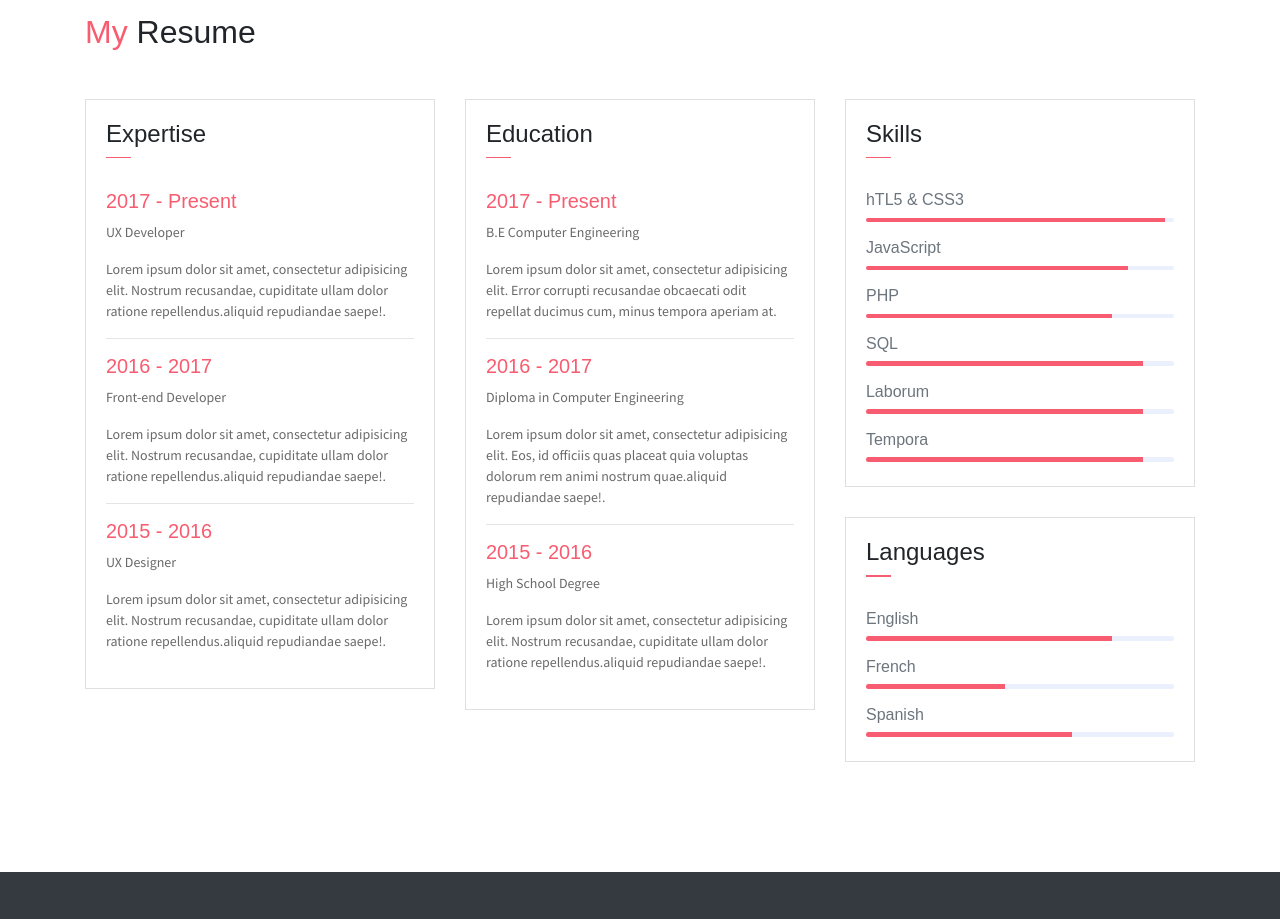
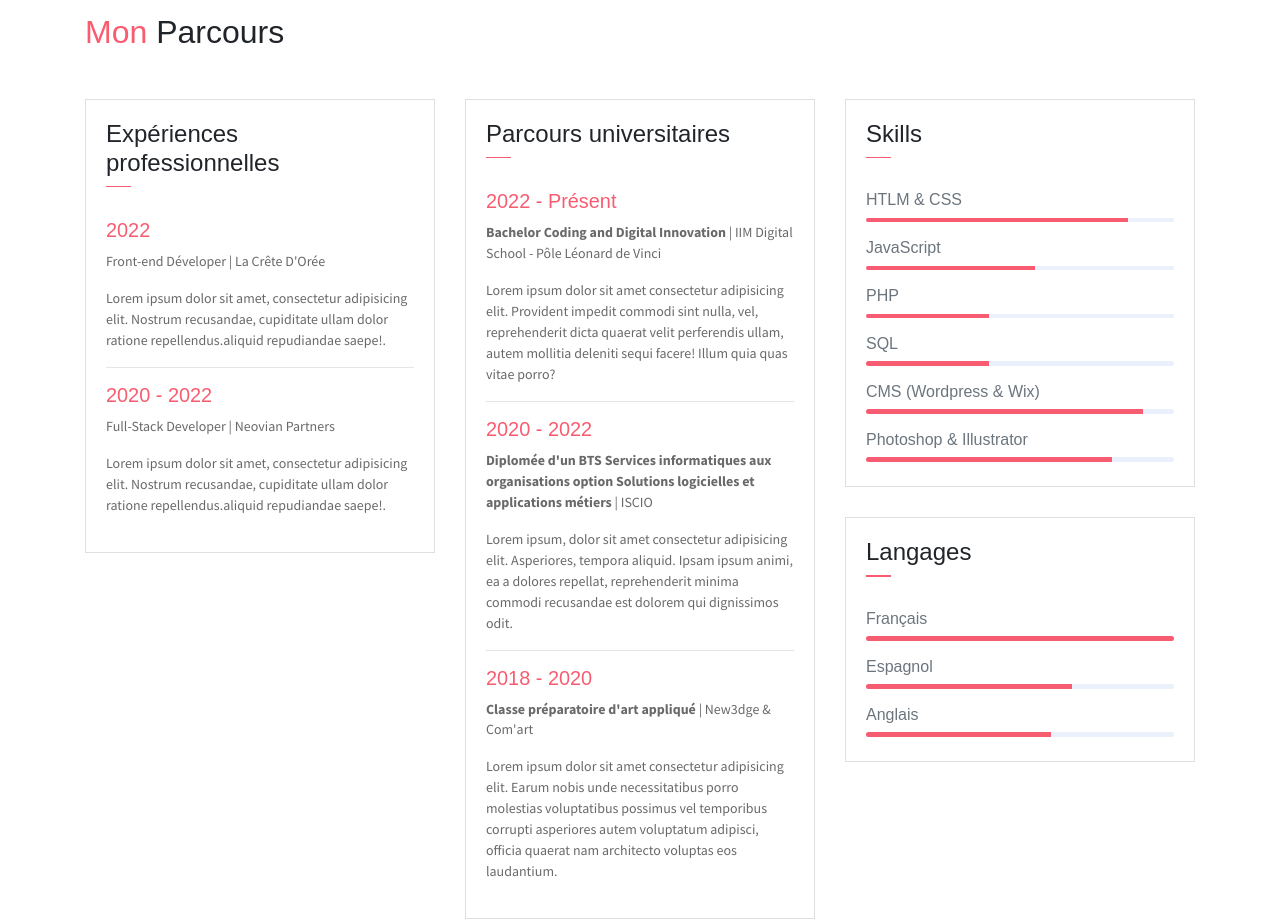
Before and after one commit to Sadako-amaryllis/portfolio-mm, a website: page portfolio/public_html/index.html in a window 1280 px wide. Shown: the part 1240-2159 px from the top of the page. Drawn offline with Linux system fonts and the light colour scheme; some packages are replaced by stand-ins of ours.

Commit message:
mon parcours

```diff
--- a/portfolio/public_html/index.html
+++ b/portfolio/public_html/index.html
@@ -120,51 +120,47 @@
     <!--Resume Section-->
     <section class="section" id="resume">
         <div class="container">
-            <h2 class="mb-5"><span class="text-danger">My</span> Resume</h2>
+            <h2 class="mb-5"><span class="text-danger">Mon</span> Parcours</h2>
             <div class="row">
                 <div class="col-md-6 col-lg-4">
                     <div class="card">
                        <div class="card-header">
                             <div class="mt-2">
-                                <h4>Expertise</h4>
+                                <h4>Expériences professionnelles</h4>
                                 <span class="line"></span>
                             </div>
                         </div>
                         <div class="card-body">
-                            <h6 class="title text-danger">2017 - Present</h6>
-                            <P>UX Developer</P>
+                            <h6 class="title text-danger">2022</h6>
+                            <P>Front-end Déveloper | La Crête D'Orée</P>
                             <P class="subtitle">Lorem ipsum dolor sit amet, consectetur adipisicing elit. Nostrum recusandae, cupiditate ullam dolor ratione repellendus.aliquid repudiandae saepe!.</P>
                             <hr>
-                            <h6 class="title text-danger">2016 - 2017</h6>
-                            <P>Front-end Developer</P>
+                            <h6 class="title text-danger">2020 - 2022</h6>
+                            <P>Full-Stack Developer | Neovian Partners</P>
                             <P class="subtitle">Lorem ipsum dolor sit amet, consectetur adipisicing elit. Nostrum recusandae, cupiditate ullam dolor ratione repellendus.aliquid repudiandae saepe!.</P>
-                            <hr>
-                            <h6 class="title text-danger">2015 - 2016</h6>
-                            <P>UX Designer</P>
-                            <P class="subtitle">Lorem ipsum dolor sit amet, consectetur adipisicing elit. Nostrum recusandae, cupiditate ullam dolor ratione repellendus.aliquid repudiandae saepe!.</P>
-                        </div>
+                            </div>
                     </div>
                 </div>
                 <div class="col-md-6 col-lg-4">
                     <div class="card">
                        <div class="card-header">
                             <div class="mt-2">
-                                <h4>Education</h4>
+                                <h4>Parcours universitaires</h4>
                                 <span class="line"></span>
                             </div>
                         </div>
                         <div class="card-body">
-                            <h6 class="title text-danger">2017 - Present</h6>
-                            <P>B.E Computer Engineering</P>
-                            <P class="subtitle">Lorem ipsum dolor sit amet, consectetur adipisicing elit. Error corrupti recusandae obcaecati odit repellat ducimus cum, minus tempora aperiam at.</P>
+                            <h6 class="title text-danger">2022 - Présent</h6>
+                            <P> <strong>Bachelor Coding and Digital Innovation </strong>| IIM Digital School - Pôle Léonard de Vinci</P>
+                            <P class="subtitle">Lorem ipsum dolor sit amet consectetur adipisicing elit. Provident impedit commodi sint nulla, vel, reprehenderit dicta quaerat velit perferendis ullam, autem mollitia deleniti sequi facere! Illum quia quas vitae porro?</P>
                             <hr>
-                            <h6 class="title text-danger">2016 - 2017</h6>
-                            <P>Diploma in Computer Engineering</P>
-                            <P class="subtitle">Lorem ipsum dolor sit amet, consectetur adipisicing elit. Eos, id officiis quas placeat quia voluptas dolorum rem animi nostrum quae.aliquid repudiandae saepe!.</P>
+                            <h6 class="title text-danger">2020 - 2022</h6>
+                            <P> <strong>Diplomée d'un BTS Services informatiques aux organisations option Solutions logicielles et applications métiers </strong>| ISCIO</P>
+                            <P class="subtitle">Lorem ipsum, dolor sit amet consectetur adipisicing elit. Asperiores, tempora aliquid. Ipsam ipsum animi, ea a dolores repellat, reprehenderit minima commodi recusandae est dolorem qui dignissimos odit.</P>
                             <hr>
-                            <h6 class="title text-danger">2015 - 2016</h6>
-                            <P>High School Degree</P>
-                            <P class="subtitle">Lorem ipsum dolor sit amet, consectetur adipisicing elit. Nostrum recusandae, cupiditate ullam dolor ratione repellendus.aliquid repudiandae saepe!.</P>
+                            <h6 class="title text-danger">2018 - 2020</h6>
+                            <P> <strong>Classe préparatoire d'art appliqué </strong>| New3dge & Com'art</P>
+                            <P class="subtitle">Lorem ipsum dolor sit amet consectetur adipisicing elit. Earum nobis unde necessitatibus porro molestias voluptatibus possimus vel temporibus corrupti asperiores autem voluptatum adipisci, officia quaerat nam architecto voluptas eos laudantium.</P>
 
                         </div>
                     </div>
@@ -178,51 +174,51 @@
                             </div>
                         </div>
                         <div class="card-body pb-2">
-                           <h6>hTL5 &amp; CSS3</h6>
+                           <h6>HTLM &amp; CSS</h6>
                             <div class="progress mb-3">
-                                <div class="progress-bar bg-danger" role="progressbar" style="width: 97%" aria-valuenow="25" aria-valuemin="0" aria-valuemax="100"></div>
+                                <div class="progress-bar bg-danger" role="progressbar" style="width: 85%" aria-valuenow="25" aria-valuemin="0" aria-valuemax="100"></div>
                             </div>
                             <h6>JavaScript</h6>
                             <div class="progress mb-3">
-                                <div class="progress-bar bg-danger" role="progressbar" style="width: 85%" aria-valuenow="25" aria-valuemin="0" aria-valuemax="100"></div>
+                                <div class="progress-bar bg-danger" role="progressbar" style="width: 55%" aria-valuenow="25" aria-valuemin="0" aria-valuemax="100"></div>
                             </div>
                             <h6>PHP</h6>
                             <div class="progress mb-3">
-                                <div class="progress-bar bg-danger" role="progressbar" style="width: 80%" aria-valuenow="50" aria-valuemin="0" aria-valuemax="100"></div>
+                                <div class="progress-bar bg-danger" role="progressbar" style="width: 40%" aria-valuenow="50" aria-valuemin="0" aria-valuemax="100"></div>
                             </div>
                             <h6>SQL</h6>
                             <div class="progress mb-3">
-                                <div class="progress-bar bg-danger" role="progressbar" style="width: 90%" aria-valuenow="75" aria-valuemin="0" aria-valuemax="100"></div>
+                                <div class="progress-bar bg-danger" role="progressbar" style="width: 40%" aria-valuenow="75" aria-valuemin="0" aria-valuemax="100"></div>
                             </div>
-                            <h6>Laborum</h6>
+                            <h6>CMS (Wordpress & Wix)</h6>
                             <div class="progress mb-3">
                                 <div class="progress-bar bg-danger" role="progressbar" style="width: 90%" aria-valuenow="75" aria-valuemin="0" aria-valuemax="100"></div>
                             </div>
-                            <h6>Tempora</h6>
+                            <h6>Photoshop & Illustrator</h6>
                             <div class="progress mb-3">
-                                <div class="progress-bar bg-danger" role="progressbar" style="width: 90%" aria-valuenow="75" aria-valuemin="0" aria-valuemax="100"></div>
+                                <div class="progress-bar bg-danger" role="progressbar" style="width: 80%" aria-valuenow="75" aria-valuemin="0" aria-valuemax="100"></div>
                             </div>
                         </div>
                     </div>
                     <div class="card">
                        <div class="card-header">
                             <div class="pull-left">
-                                <h4 class="mt-2">Languages</h4>
+                                <h4 class="mt-2">Langages</h4>
                                 <span class="line"></span>
                             </div>
                         </div>
                         <div class="card-body pb-2">
-                           <h6>English</h6>
+                            <h6>Français</h6>
                             <div class="progress mb-3">
-                                <div class="progress-bar bg-danger" role="progressbar" style="width: 80%" aria-valuenow="25" aria-valuemin="0" aria-valuemax="100"></div>
+                                <div class="progress-bar bg-danger" role="progressbar" style="width: 100%" aria-valuenow="25" aria-valuemin="0" aria-valuemax="100"></div>
                             </div>
-                            <h6>French</h6>
-                            <div class="progress mb-3">
-                                <div class="progress-bar bg-danger" role="progressbar" style="width: 45%" aria-valuenow="25" aria-valuemin="0" aria-valuemax="100"></div>
-                            </div>
-                            <h6>Spanish</h6>
+                            <h6>Espagnol</h6>
                             <div class="progress mb-3">
                                 <div class="progress-bar bg-danger" role="progressbar" style="width: 67%" aria-valuenow="50" aria-valuemin="0" aria-valuemax="100"></div>
+                            </div>
+                           <h6>Anglais</h6>
+                            <div class="progress mb-3">
+                                <div class="progress-bar bg-danger" role="progressbar" style="width: 60%" aria-valuenow="25" aria-valuemin="0" aria-valuemax="100"></div>
                             </div>
                         </div>
                     </div>
```
Also changed, not shown: portfolio/public_html/assets/imgs/qr_code-linkdin.png (added).
